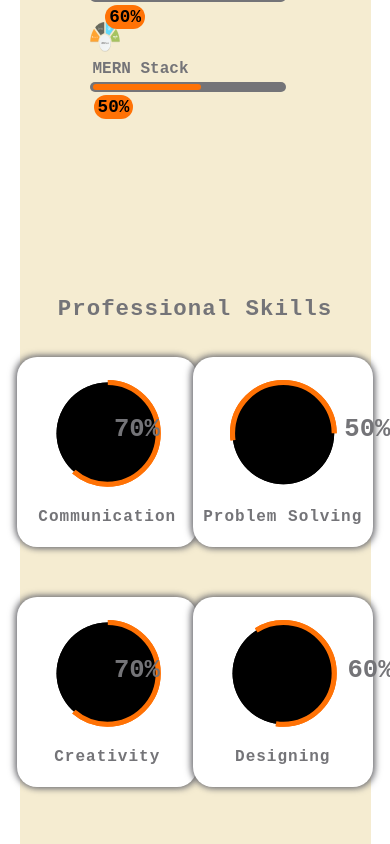
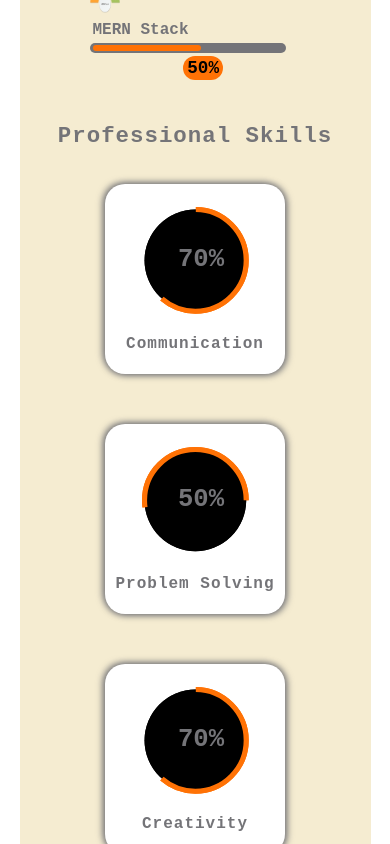
Before and after one commit to sandal-1321/sa-portfolio-1, a plain HTML site: page index.html in a window 390 px wide. Shown: the part 2920-3764 px from the top of the page. Drawn offline with Linux system fonts and the light colour scheme; a web font is replaced by a local one.

Commit message:
Update style.css

```diff
--- a/style.css
+++ b/style.css
@@ -680,9 +680,7 @@ header {
     margin: 20px 0px;
 }
 
-.sec4-8 {
-    position: relative;
-}
+
 
 .sec4-9 {
     width: 180px;
@@ -710,6 +708,10 @@ header {
 }
 
 .sec4-9-1 {
+    position: relative;
+}
+
+.sec4-9-1 {
     width: 130px;
     height: 130px;
 }
@@ -723,8 +725,8 @@ header {
 
 .sec4-9-1 .sp1 {
     position: absolute;
-    left: 8.5rem;
-    top: 52px;
+    left: 3rem;
+    top: 50px;
     font-weight: bold;
     font-size: 160%;
 }
@@ -738,8 +740,8 @@ header {
 
 .sec4-9-1 .sp2 {
     position: absolute;
-    left: 27.3rem;
-    top: 53px;
+    left: 3rem;
+    top: 50px;
     font-weight: bold;
     font-size: 160%;
 }
@@ -753,8 +755,8 @@ header {
 
 .sec4-9-1 .sp3 {
     position: absolute;
-    left: 8.5rem;
-    top: 21.5rem;
+    left: 3rem;
+    top: 50px;
     font-weight: bold;
     font-size: 160%;
 }
@@ -766,10 +768,12 @@ header {
     stroke-dashoffset: 50;
 }
 
+
+
 .sec4-9-1 .sp4 {
     position: absolute;
-    left: 27.4rem;
-    top: 21.5rem;
+    left: 3rem;
+    top: 50px;
     font-weight: bold;
     font-size: 160%;
 }
@@ -1024,21 +1028,7 @@ section6 {
         margin-left: 80px;
     }
 
-    .sec4-9-1 .sp1 {
-        left: 5.4rem;
-    }
 
-    .sec4-9-1 .sp2 {
-        left: 19.8rem;
-    }
-
-    .sec4-9-1 .sp3 {
-        left: 5.5rem;
-    }
-
-    .sec4-9-1 .sp4 {
-        left: 19.8rem;
-    }
 
     .sec5-3 {
         display: grid;
@@ -1055,6 +1045,16 @@ section6 {
 @media(max-width:550px) {
     .sec2 {
         margin-top: 30px;
+    }
+
+    .rig-img {
+        width: 340px;
+        height: 340px;
+    }
+
+    .ring {
+        width: 350px;
+        height: 350px;
     }
 
     .sec2-full {
@@ -1093,7 +1093,7 @@ section6 {
 
     .sec3-4 {
         width: 100%;
-        height: 65vh;
+        height: auto;
         color: rgb(255, 114, 5);
     }
 
@@ -1112,31 +1112,43 @@ section6 {
 
     .sec4-3,
     .sec4-4 {
+        height: auto;
         width: 100%;
+        margin-bottom: 20px;
+    }
+
+    .sec4-4 {
+        padding-bottom: 30px;
+    }
+
+    .sec4-3 {
+        padding-bottom: 30px;
     }
 
     .sec4-8 {
+        grid-template-columns: 100%;
         row-gap: 50px;
     }
 
-    .sec4-9-1 .sp1 {
-        top: 58px;
-        left: 5.9rem;
+
+    .sec4-6:nth-child(1) span {
+        left: 63%;
     }
 
-    .sec4-9-1 .sp2 {
-        top: 58px;
-        left: 20.3rem;
+    .sec4-6:nth-child(2) span {
+        left: 57%;
     }
 
-    .sec4-9-1 .sp3 {
-        left: 5.9rem;
-        top: 18.7rem;
+    .sec4-6:nth-child(3) span {
+        left: 52%;
     }
 
-    .sec4-9-1 .sp4 {
-        top: 18.7rem;
-        left: 20.5rem;
+    .sec4-6:nth-child(4) span {
+        left: 52%;
+    }
+
+    .sec4-6:nth-child(5) span {
+        left: 47%;
     }
 
     .sec5-3 {
```
